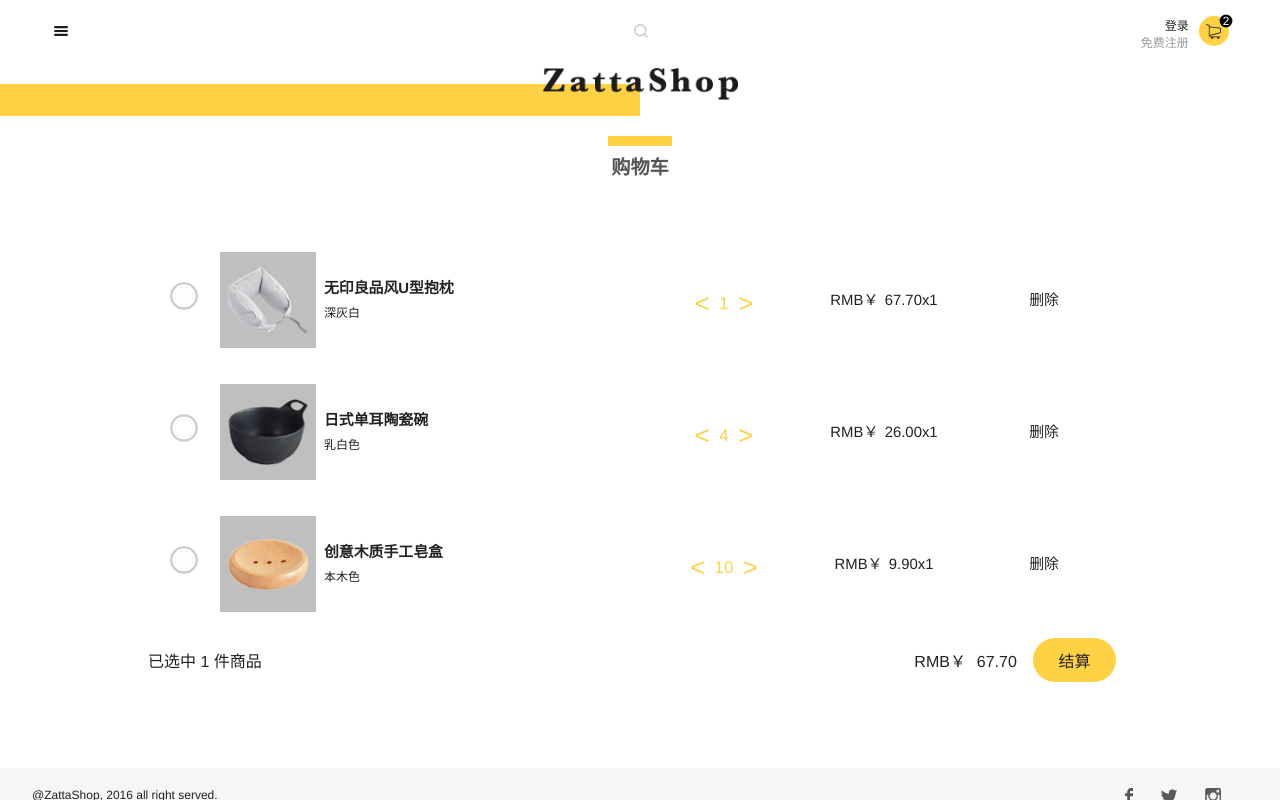
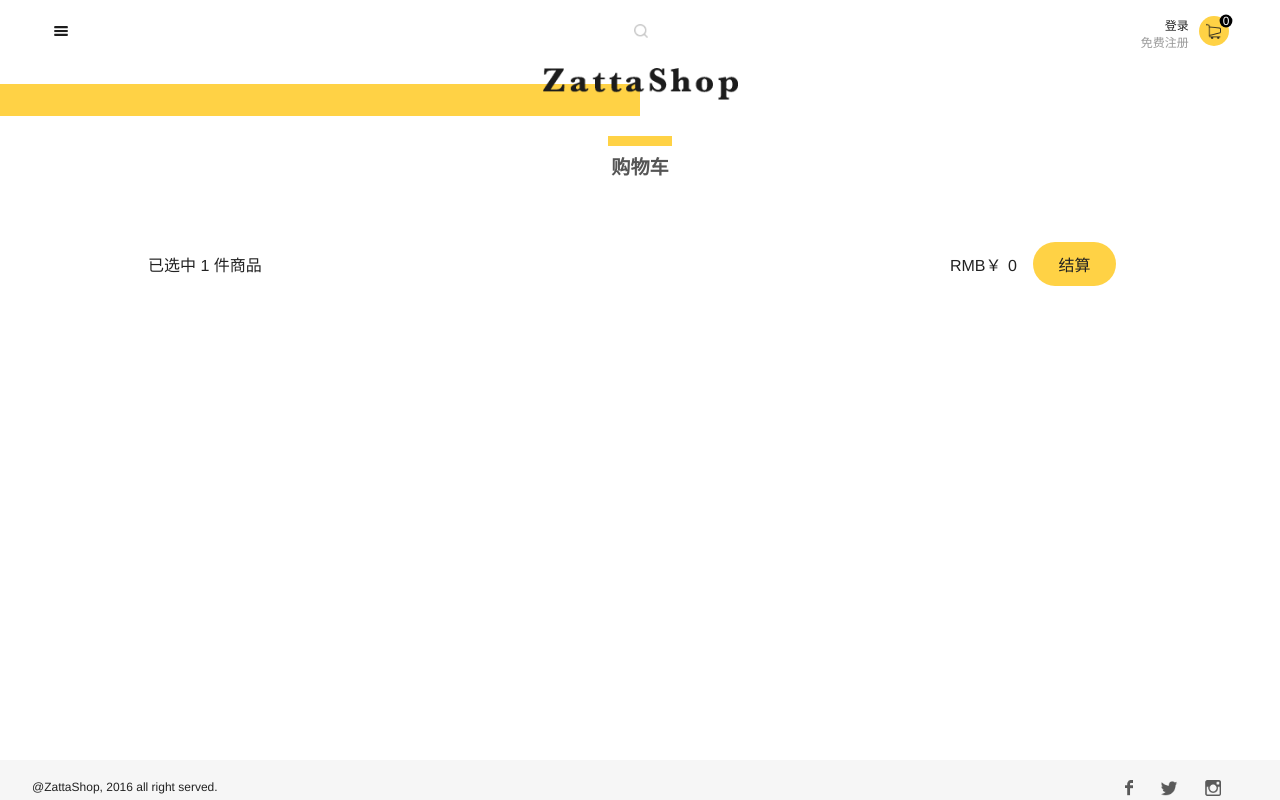
Before and after one commit to zjyExcelsior/MyShop, a Flask app: page /cart/ in a window 1280 px wide. Run offline with Flask 2, Linux system fonts and the light colour scheme.

Commit message:
only for memory

```diff
--- a/myapp/templates/cart.html
+++ b/myapp/templates/cart.html
@@ -8,41 +8,23 @@
     <div class="content">
         <h2 class="ft-xl yellowBar page-title ">购物车</h2>
         <ul class="order-list ft-m cart-list hoverShadow">
+            {% for product in products.values() %}
                 <li class="gds-con">
                     <div class="cart-radio"><i class="radio"></i></div>
-                <div class="image" style="background-image: url({{ url_for('static', filename='image/goods/m1.png') }})"></div>
+                    <div class="image" style="background-image: url({{ product.get('img_url') }})"></div>
                     <div class="right">
-                    <div class="name"><b class="ellipsis">无印良品风U型抱枕</b><span>深灰白</span></div>
-                    <div class="number-pick ft-l"><i class="dec"></i><span>1</span><i class="add"></i></div>
-                    <div class="sum"><span class="price">67.70</span>x1</div>
+                        <div class="name"><b class="ellipsis">{{ product.get('name') }}</b><span>{{ product.get('color_name') }}</span></div>
+                        <div class="number-pick ft-l"><i class="dec"></i><span class="amount">{{ product.get('amount') }}</span><i class="add"></i></div>
+                        <div class="sum"><span class="price">{{ product.get('price') }}</span>x1</div>
                         <div class="remove hoverYellow">删除</div>
                     </div>
                 </li>
-            <li class="gds-con">
-                <div class="cart-radio"><i class="radio"></i></div>
-                <div class="image" style="background-image: url({{ url_for('static', filename='image/goods/m2.png') }})"></div>
-                <div class="right">
-                    <div class="name"><b class="ellipsis">日式单耳陶瓷碗</b><span>乳白色</span></div>
-                    <div class="number-pick ft-l"><i class="dec"></i><span>4</span><i class="add"></i></div>
-                    <div class="sum"><span class="price">26.00</span>x1</div>
-                    <div class="remove hoverYellow">删除</div>
-                </div>
-            </li>
-            <li class="gds-con">
-                <div class="cart-radio"><i class="radio"></i></div>
-                <div class="image" style="background-image: url({{ url_for('static', filename='image/goods/m3.png') }})"></div>
-                <div class="right">
-                    <div class="name"><b class="ellipsis">创意木质手工皂盒</b><span>本木色</span></div>
-                    <div class="number-pick ft-l"><i class="dec"></i><span>10</span><i class="add"></i></div>
-                    <div class="sum"><span class="price">9.90</span>x1</div>
-                    <div class="remove hoverYellow">删除</div>
-                </div>
-            </li>
+            {% endfor %}
         </ul>
         <div class="cart-sum">
-            <div class="selected">已选中 1 件商品</div>
+            <div class="selected">已选中 <span id="products_total">1</span> 件商品</div>
             <div class="btn"><a href="{{ url_for('main.orderconfirm') }}">结算</a></div>
-            <div class="price"> 67.70</div>
+            <div class="price" id="total_price">0</div>
         </div>
     </div>
 {% endblock %}
@@ -50,7 +32,15 @@
 {% block js %}
     <script src="{{ url_for('static', filename='js/numInput.js') }}"></script>
     <script>
-        cmn.toggleStatus($(".cart-radio .radio"),{});
+        cmn.toggleStatus($(".cart-radio .radio"),{}, function(){
+            var active_total = $(".active").length;
+            $('#products_total').text(active_total);
+            // var active_amounts = $('.active').parents('.gds-con').find('.amount');
+            // var active_prices = $('.active').parents('.gds-con').find('.sum .price');
+            // active_amounts.each(function(index, element){
+
+            // });
+        });
         $(".gds-con .remove").on("click",function () {
             $(this).parents(".gds-con").remove();
         });
--- a/myapp/templates/layout.html
+++ b/myapp/templates/layout.html
@@ -20,13 +20,13 @@
             <div class="user ft-m">
                 {% if not current_user.is_authenticated %}
                     <a href="{{ url_for('main.cart') }}" class="user-cart">
-                        <span class="number">2</span>
+                        <span class="number">{{ session.get('product_amount', 0) }}</span>
                     </a>
                     <a href="{{ url_for('auth.login') }}" class="nologin">登录</a>
                     <a href="{{ url_for('auth.signup') }}" class="nologin ft-grey">免费注册</a>
                 {% else %}
                     <a href="{{ url_for('main.cart', user_id=current_user.id) }}" class="user-cart">
-                        <span class="number">2</span>
+                        <span class="number">{{ session.get('product_amount', 0) }}</span>
                     </a>
                     <a href="{{ url_for('main.user', user_id=current_user.id) }}" class="username">{{ current_user.username }}</a>
                 {% endif %}
--- a/myapp/views/main.py
+++ b/myapp/views/main.py
@@ -8,6 +8,7 @@ from .. import db
 from ..utils.helpers import get_time
 from sqlalchemy import desc
 import json
+import time
 
 main = Blueprint('main', __name__)
 
@@ -97,10 +98,16 @@ def goods(product_id):
     if request.method == 'POST':
         color_id = json.loads(request.data).get('color_id')
         color = Color.query.get(int(color_id))
-        if str(color.id) in session:
-            session[str(color.id)] += 1
+        color_key = 'color_%s' % color.id
+        if color_key in session:
+            session[color_key]['amount'] += 1
         else:
-            session[str(color.id)] = 1
+            session[color_key] = {'amount': 1, 'timestamp': int(time.time())}
+            if 'product_amount' not in session:
+                session['product_amount'] = 1
+            else:
+                session['product_amount'] += 1
+        return redirect(url_for('main.goods', product_id=product_id))
     return render_template('goods.html', product_detail=product_detail, products_others=products_others)
 
 
@@ -110,7 +117,14 @@ def cart(user_id=0):
     '''
     购物车
     '''
-    return render_template('cart.html')
+    color_keys = [key for key in session.keys() if 'color' in key]
+    products_in_cart = {}
+    for key in color_keys:
+        color_id = key.split('_')[-1]
+        color = Color.query.get(int(color_id))
+        products_in_cart[key] = {"amount": session.get(key).get("amount"), "img_url": color.img_url, "name": color.product.name,
+                              "color_name": color.name, "price": color.product.price, "timestamp": session.get(key).get("timestamp")}
+    return render_template('cart.html', products=products_in_cart)
 
 
 @main.route('/orderconfirm/')
```
Also changed, not shown: myapp/templates/goods.html (+6 -5 lines). Lines whose indentation alone changed are shown as unchanged.
